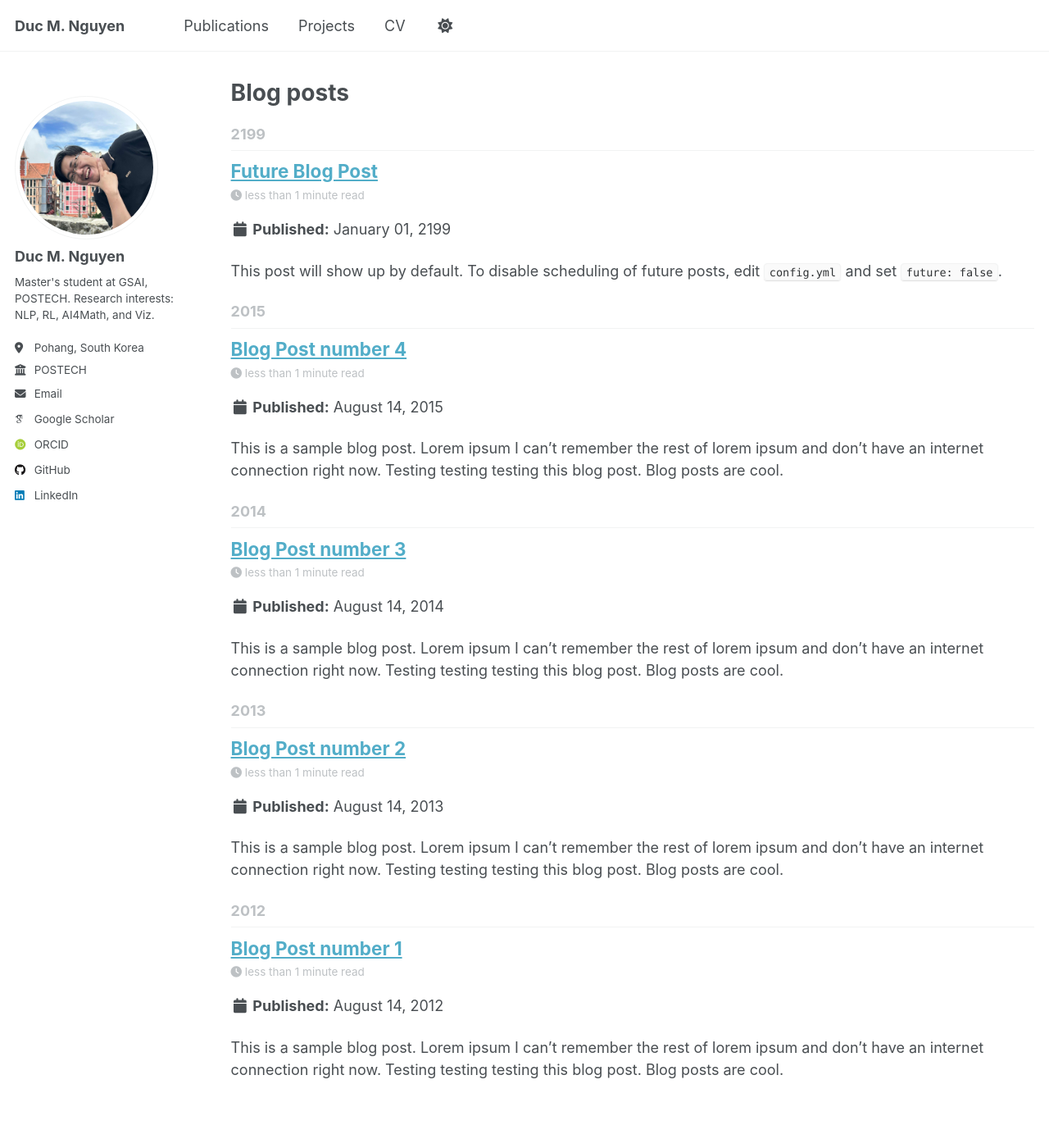
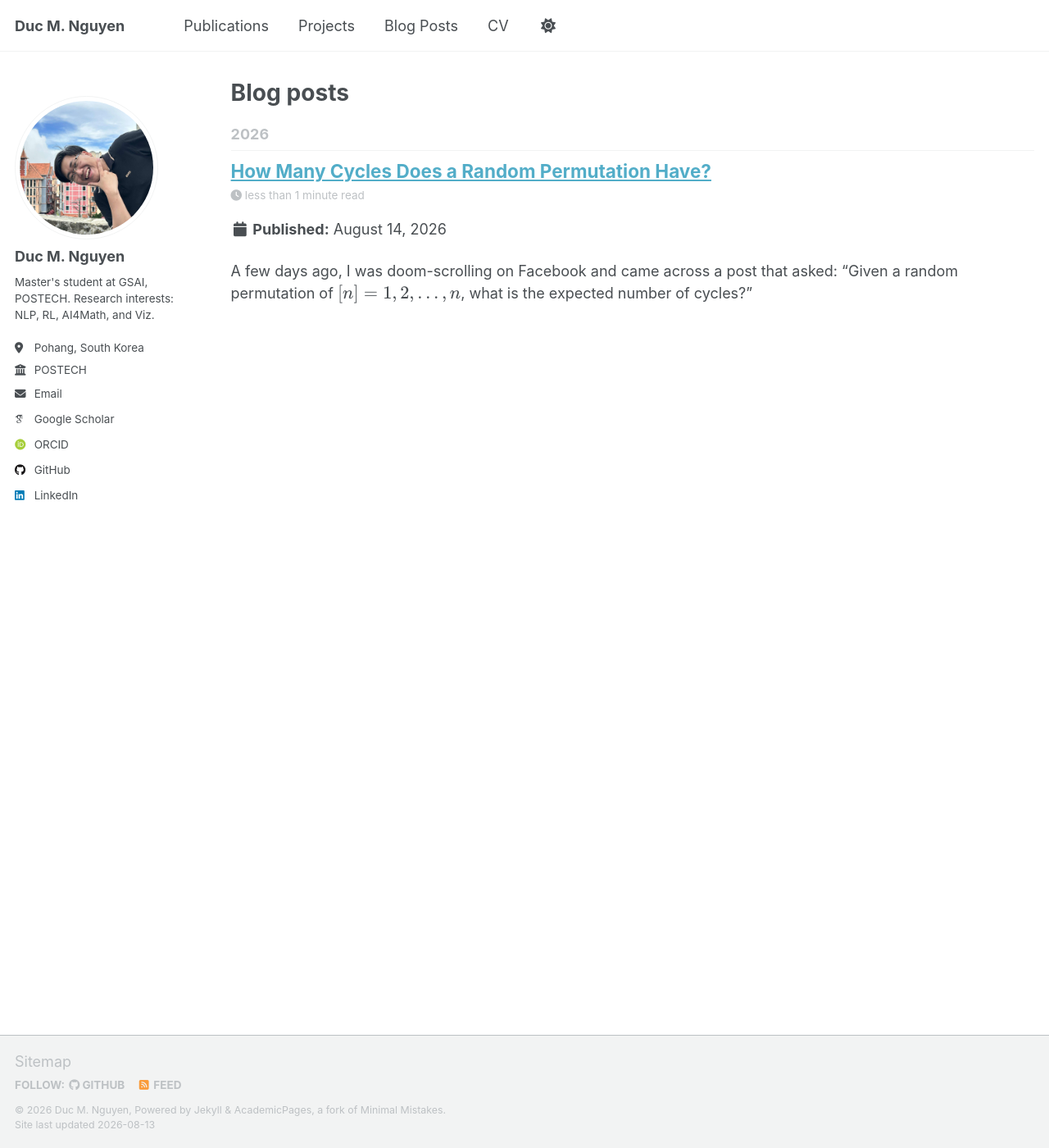
Before and after one commit to kurone02/kurone02.github.io, a Jekyll site: the page built from _pages/year-archive.html, in a window 1280 px wide and 1400 px high. Shown: the whole window at 82% size. Built offline with Jekyll 4.4.1, drawn with Linux system fonts in a browser that asks for light colours; some web fonts are replaced; a script that is not in the unit is left out.

Commit message:
enable blog and latex

```diff
--- a/_data/navigation.yml
+++ b/_data/navigation.yml
@@ -20,8 +20,8 @@ main:
   # - title: "Portfolio"
   #   url: /portfolio/
 
-  # - title: "Blog Posts"
-  #   url: /year-archive/
+  - title: "Blog Posts"
+    url: /year-archive/
 
   - title: "CV"
     url: /files/cv.pdf
--- a/_posts/2012-08-14-blog-post-1.md
+++ /dev/null
@@ -1,20 +0,0 @@
----
-title: 'Blog Post number 1'
-date: 2012-08-14
-permalink: /posts/2012/08/blog-post-1/
-tags:
-  - cool posts
-  - category1
-  - category2
----
-
-This is a sample blog post. Lorem ipsum I can't remember the rest of lorem ipsum and don't have an internet connection right now. Testing testing testing this blog post. Blog posts are cool.
-
-Headings are cool
-======
-
-You can have many headings
-======
-
-Aren't headings cool?
-------
--- a/_posts/2013-08-14-blog-post-2.md
+++ /dev/null
@@ -1,20 +0,0 @@
----
-title: 'Blog Post number 2'
-date: 2013-08-14
-permalink: /posts/2013/08/blog-post-2/
-tags:
-  - cool posts
-  - category1
-  - category2
----
-
-This is a sample blog post. Lorem ipsum I can't remember the rest of lorem ipsum and don't have an internet connection right now. Testing testing testing this blog post. Blog posts are cool.
-
-Headings are cool
-======
-
-You can have many headings
-======
-
-Aren't headings cool?
-------
--- a/_posts/2014-08-14-blog-post-3.md
+++ /dev/null
@@ -1,20 +0,0 @@
----
-title: 'Blog Post number 3'
-date: 2014-08-14
-permalink: /posts/2014/08/blog-post-3/
-tags:
-  - cool posts
-  - category1
-  - category2
----
-
-This is a sample blog post. Lorem ipsum I can't remember the rest of lorem ipsum and don't have an internet connection right now. Testing testing testing this blog post. Blog posts are cool.
-
-Headings are cool
-======
-
-You can have many headings
-======
-
-Aren't headings cool?
-------
--- /dev/null
+++ b/_posts/2026-08-14-blog-post-1.md
@@ -0,0 +1,20 @@
+---
+title: 'How Many Cycles Does a Random Permutation Have?'
+date: 2026-08-14
+permalink: /posts/2026/08/blog-post-1/
+tags:
+  - cool math
+  - probability
+  - permutations
+---
+
+A few days ago, I was doom-scrolling on Facebook and came across a post that asked: “Given a random permutation of $[n] = \{1,2,\ldots,n\}$, what is the expected number of cycles?”
+
+Headings are cool
+======
+
+You can have many headings
+======
+
+Aren't headings cool?
+------
--- a/_posts/2199-01-01-future-post.md
+++ /dev/null
@@ -1,11 +0,0 @@
----
-title: 'Future Blog Post'
-date: 2199-01-01
-permalink: /posts/2012/08/blog-post-4/
-tags:
-  - cool posts
-  - category1
-  - category2
----
-
-This post will show up by default. To disable scheduling of future posts, edit `config.yml` and set `future: false`.
```
Also changed, not shown: _includes/footer/custom.html (+10 -1 lines), _posts/2015-08-14-blog-post-4.md (deleted, +0 -20 lines).
